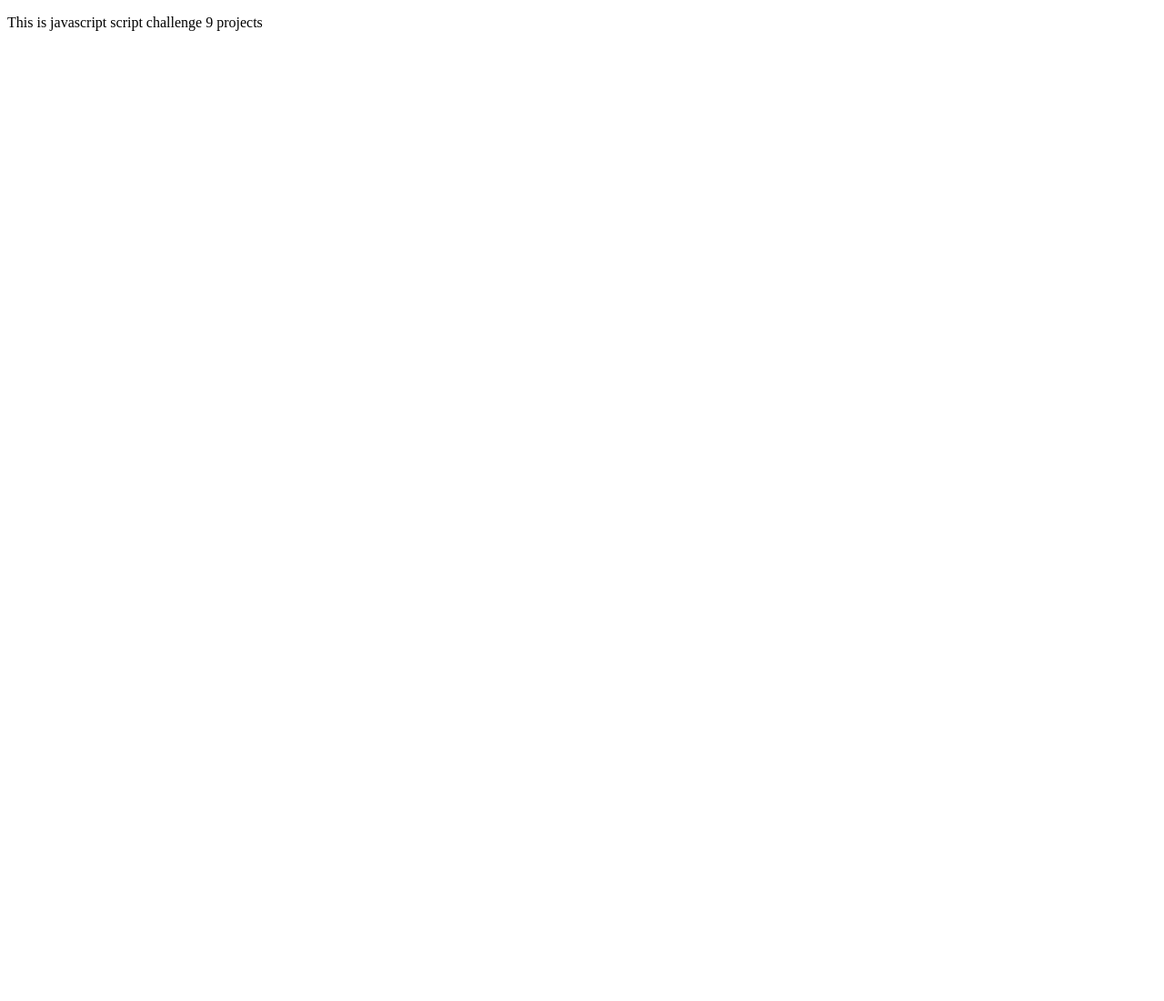
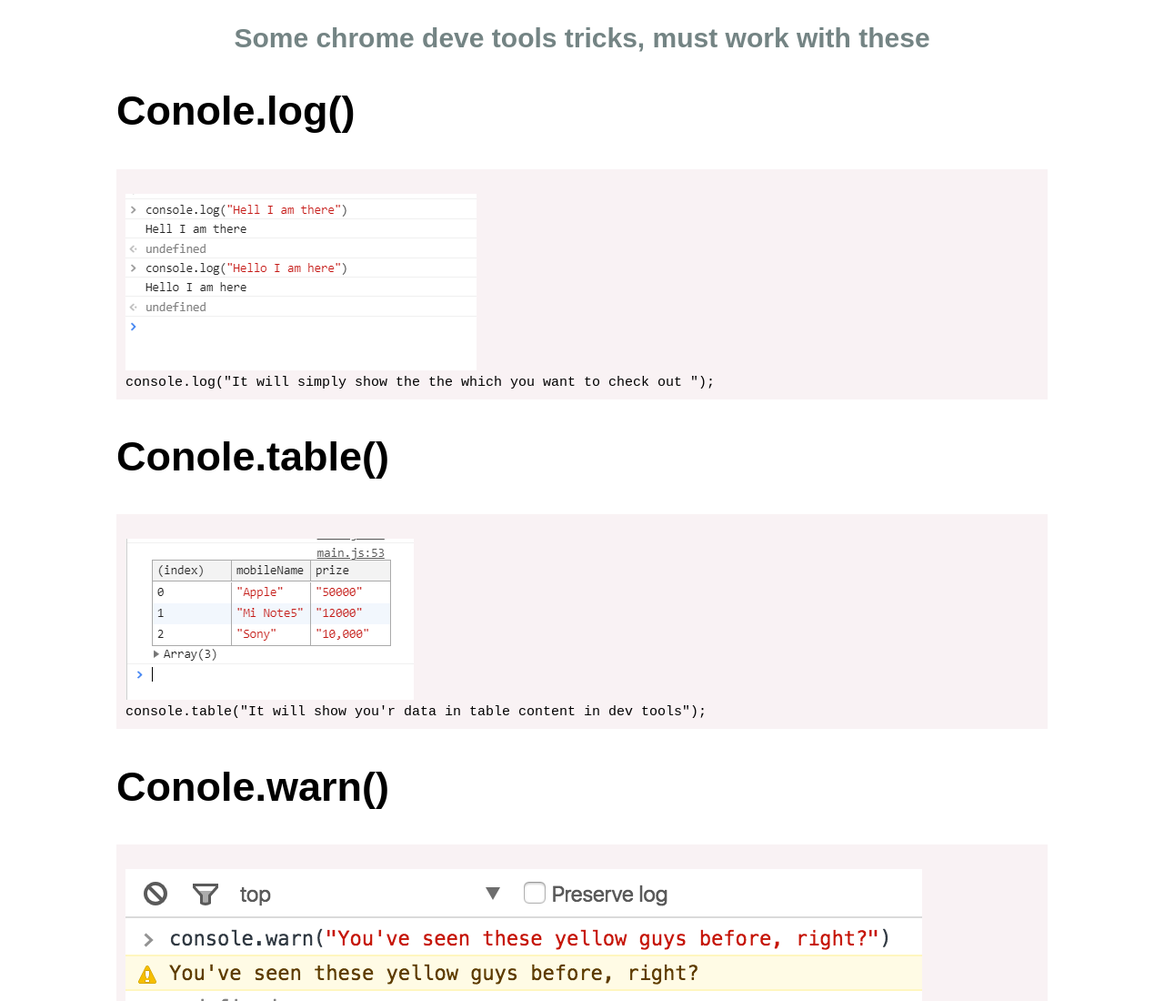
Before and after one commit to Aashu13/chrome-dev-tools, a plain HTML site: page index.html in a window 1280 px wide. Shown: the top 1100 px of the page at 91% size. Before the commit the page ends 800 px from the top, so only its background shows below. Drawn offline with Linux system fonts and the light colour scheme.

Commit message:
make the html content of chrome

```diff
--- a/index.html
+++ b/index.html
@@ -5,12 +5,85 @@
     <meta charset="UTF-8">
     <meta name="viewport" content="width=device-width, initial-scale=1.0">
     <meta http-equiv="X-UA-Compatible" content="ie=edge">
-    <title>Document</title>
+    <title>Chrom dev tools</title>
+    <link rel="stylesheet" href="style.css">
 </head>
 
 <body>
+    <div class="heading">
+        <h2>Some chrome deve tools tricks, must work with these </h2>
+    </div>
 
-    <p>This is javascript script challenge 9 projects</p>
+    <div class="wrapper">
+        <div class="container">
+
+            <div>
+                <h2>Conole.log()</h2>
+                <code>
+                    <img src="images/chrom_1.PNG" alt="">
+                    console.log("It will simply show the the which you want to check out ");
+                </code>
+            </div>
+
+            <div>
+                <h2>Conole.table()</h2>
+                <code>
+                    <img src="images/chrom_2.PNG" alt="">
+                    console.table("It will show you'r data in table content in dev tools");
+                </code>
+            </div>
+
+
+            <div>
+                <h2>Conole.warn()</h2>
+                <code>
+                    <img src="images/console_warn.png" alt="">
+                    console.warn("It will warn to user to do this thing any shows the warn icon");
+                </code>
+            </div>
+
+
+            <div>
+                <h2>Conole.error()</h2>
+                <code>
+                    <img src="images/file-AXo7oqC7R3.png" alt="">
+                    console.error("It will show you error in developers tools");
+                </code>
+            </div>
+
+            <div>
+                <h2>Conole.info()</h2>
+                <code>
+                    <img src="images/info.png" alt="">
+                    console.info("It will inform you to do this");
+                </code>
+            </div>
+
+
+            <div>
+                <h2>Conole.assert()</h2>
+                <code>
+                    console.assert("it check the condition of if and condition to check the truthy and falsy value");
+                </code>
+            </div>
+
+            <div>
+                <h2>Conole.clear()</h2>
+                <code>
+                    console.clear("it will clear you'r all console data from console");
+                </code>
+            </div>
+
+            <div>
+                <h2>Conole.dir()</h2>
+                <code>
+                    console.dir("it also work like a console.log");
+                </code>
+            </div>
+
+        </div>
+    </div>
+
 
     <script src="main.js"></script>
 </body>
--- a/main.js
+++ b/main.js
@@ -14,6 +14,9 @@ var mobileData = [{
 
 
 
+console.dir("This is hete");
+console.table(mobileData);
+console.warn(mobileData);
 // regular
 console.log("Hi zuber keep doing");
 // interpolated
--- /dev/null
+++ b/style.css
@@ -0,0 +1,39 @@
+html,
+body {
+    margin: 0;
+    padding: 0;
+    font-size: 30px;
+    font-family: Arial, Helvetica, sans-serif;
+}
+
+img {
+    max-width: 100%;
+    margin: 0;
+}
+
+.heading {
+    width: 80%;
+    font-size: 20px;
+    color: #748484;
+    margin: 0 auto;
+    text-align: center;
+}
+
+.wrapper {
+    width: 80%;
+    margin: 0 auto;
+}
+
+.container {
+    width: 100%;
+}
+
+
+.container div code {
+    display: block;
+    white-space: pre-line;
+    padding: 10px;
+    color: #000;
+    font-size: 15px;
+    background: #f9f2f4;
+}
```
Also changed, not shown: images/chrom_1.PNG (added), images/chrom_2.PNG (added), images/console_warn.png (added), images/file-AXo7oqC7R3.png (added), images/info.png (added).
